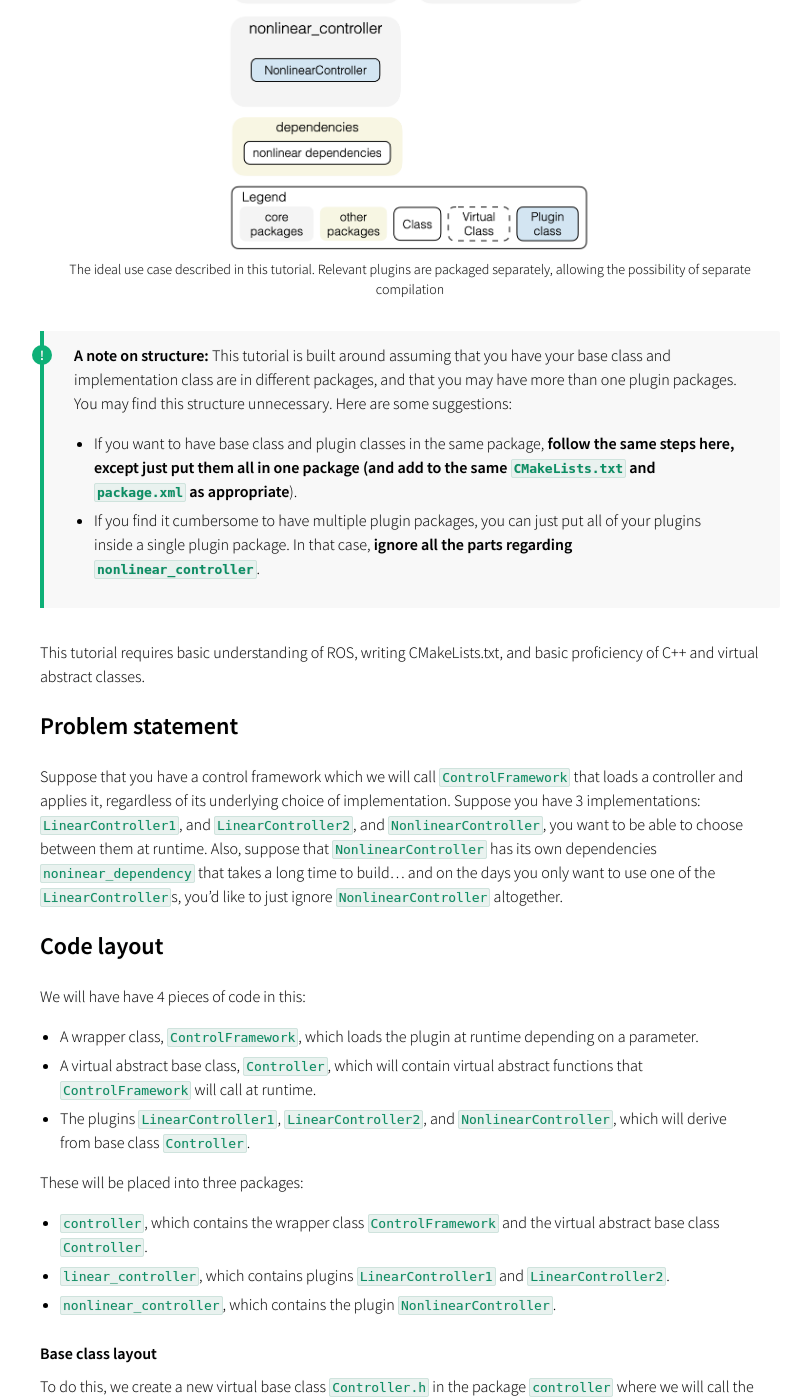
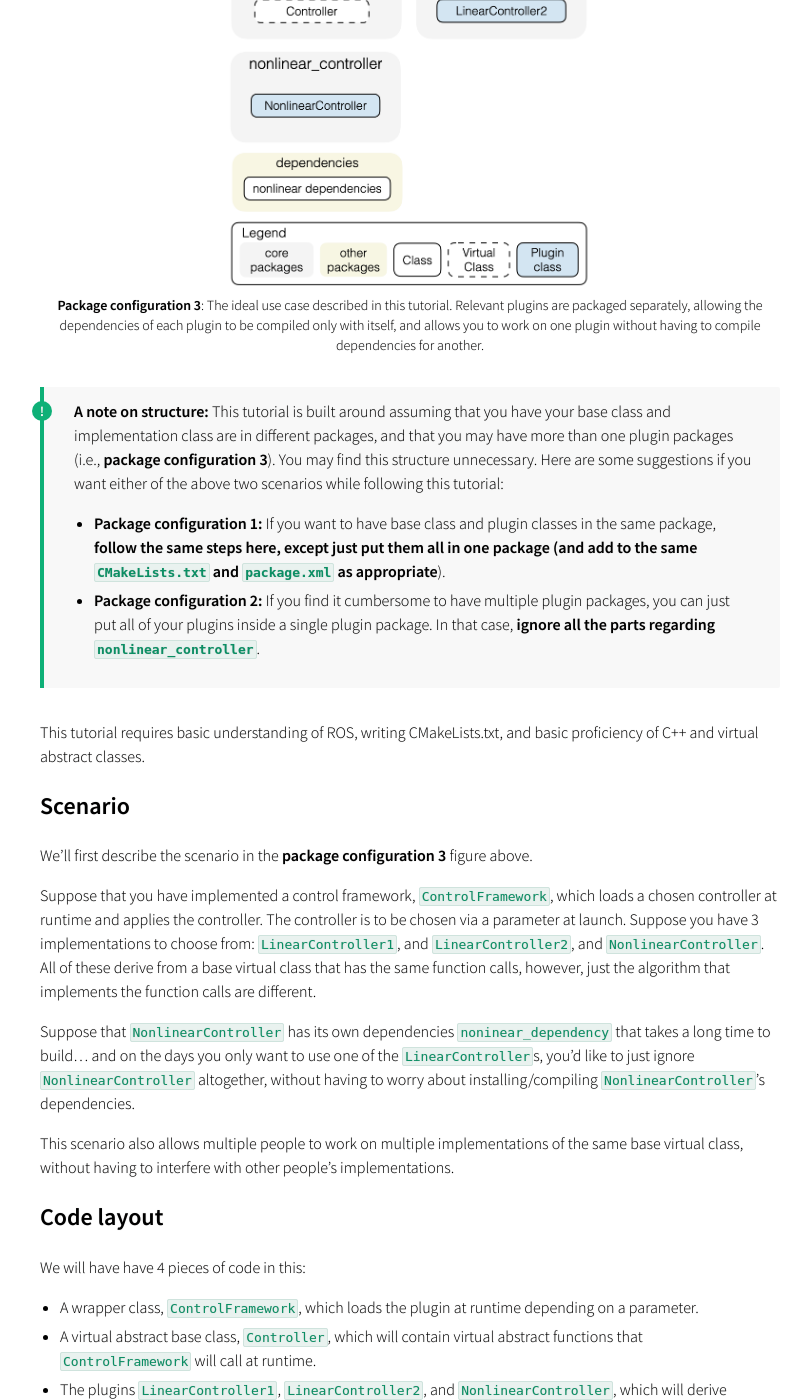
Before and after one commit to xuningy/xuningy.github.io, a Jekyll site: the page built from _posts/2020-05-12-ros-pluginlib.md, in a window 1280 px wide and 1400 px high, scrolled down 1417 px. Shown: the whole window, without its empty margins (230-1038 px from the left). Built offline with Jekyll 4.4.1, drawn with Linux system fonts in a browser that asks for light colours; some of the changed text lies outside the part shown.

Commit message:
Update some old blog posts

````diff
--- a/_posts/2020-05-12-ros-pluginlib.md
+++ b/_posts/2020-05-12-ros-pluginlib.md
@@ -14,37 +14,40 @@ However I've found that most of the tutorials illustrate only the base cases whe
 
 <div class="row">
     <div class="col">
-    {% include image.html url="/assets/2020-05-12-ros-pluginlib/all-in-one.png" description="The base class of the plugin and the implementations all in one package. This makes it difficult to work on individual plugins without having to compile all of the other plugins and their dependencies." width="100%" %}
+    {% include image.html url="/assets/2020-05-12-ros-pluginlib/all-in-one.png" description="<b>Package configuration 1</b>: The base class of the plugin and the implementations all in one package. This makes it difficult to work on individual plugins without having to compile all of the other plugins and their dependencies." width="100%" %}
     </div>
     <div class="col">
-        {% include image.html url="/assets/2020-05-12-ros-pluginlib/plugin-separated.png" description="The base plugin in one package, and the plugins all in one package. This is effectively the same as the before, all of the plugins are still in the same package." width="100%" %}
+        {% include image.html url="/assets/2020-05-12-ros-pluginlib/plugin-separated.png" description="<b>Package configuration 2</b>: The base class of the plugin in one package, and the plugins all in a separate package. Implementation wise, this is effectively the same as the before, as all of the plugins are all bundled in the same package thus we have to compile all the dependencies of all the plugins, regardless of the plugin being used." width="100%" %}
     </div>
 </div>
 
 
 The more proper usage case is illustrated as follows, where relevant plugins are packaged separately, allowing the possibility of separate compilation. This is the most helpful use case, when you design your code architecture for loading various planners, controllers, etc.  This is a quick tutorial to showcase how to set up this architecture.
 
-{% include image.html url="/assets/2020-05-12-ros-pluginlib/ideal.png" description="The ideal use case described in this tutorial. Relevant plugins are packaged separately, allowing the possibility of separate compilation" width="50%" %}
+{% include image.html url="/assets/2020-05-12-ros-pluginlib/ideal.png" description="<b>Package configuration 3</b>: The ideal use case described in this tutorial. Relevant plugins are packaged separately, allowing the dependencies of each plugin to be compiled only with itself, and allows you to work on one plugin without having to compile dependencies for another." width="50%" %}
 
 
 <div class="tip">
 <b>A note on structure:</b>
 
-This tutorial is built around assuming that you have your base class and implementation class are in different packages, and that you may have more than one plugin packages. You may find this structure unnecessary. Here are some suggestions:
+This tutorial is built around assuming that you have your base class and implementation class are in different packages, and that you may have more than one plugin packages (i.e., <b>package configuration 3</b>). You may find this structure unnecessary. Here are some suggestions if you want either of the above two scenarios while following this tutorial:
 
 <ul>
-<li>If you want to have base class and plugin classes in the same package, <b>follow the same steps here, except just put them all in one package (and add to the same <code>CMakeLists.txt</code> and <code>package.xml</code> as appropriate</b>).</li>
-<li>If you find it cumbersome to have multiple plugin packages, you can just put all of your plugins inside a single plugin package. In that case, <b>ignore all the parts regarding <code>nonlinear_controller</code></b>.</li>
+<li> <b>Package configuration 1:</b> If you want to have base class and plugin classes in the same package, <b>follow the same steps here, except just put them all in one package (and add to the same <code>CMakeLists.txt</code> and <code>package.xml</code> as appropriate</b>).</li>
+<li> <b>Package configuration 2:</b> If you find it cumbersome to have multiple plugin packages, you can just put all of your plugins inside a single plugin package. In that case, <b>ignore all the parts regarding <code>nonlinear_controller</code></b>.</li>
 </ul>
 </div>
 
 This tutorial requires basic understanding of ROS, writing CMakeLists.txt, and basic proficiency of C++ and virtual abstract classes.
 
-## Problem statement
+## Scenario
+We'll first describe the scenario in the **package configuration 3** figure above.
 
-Suppose that you have a control framework which we will call `ControlFramework` that loads a controller and applies it, regardless of its underlying choice of implementation. Suppose you have 3 implementations: `LinearController1`, and `LinearController2`, and `NonlinearController`, you want to be able to choose between them at runtime. Also, suppose that `NonlinearController` has its own dependencies `noninear_dependency` that takes a long time to build... and on the days you only want to use one of the `LinearController`s, you'd like to just ignore `NonlinearController` altogether.
+Suppose that you have implemented a control framework, `ControlFramework`, which loads a chosen controller at runtime and applies the controller. The controller is to be chosen via a parameter at launch. Suppose you have 3 implementations to choose from: `LinearController1`, and `LinearController2`, and `NonlinearController`. All of these derive from a base virtual class that has the same function calls, however, just the algorithm that implements the function calls are different.
 
+Suppose that `NonlinearController` has its own dependencies `noninear_dependency` that takes a long time to build... and on the days you only want to use one of the `LinearController`s, you'd like to just ignore `NonlinearController` altogether, without having to worry about installing/compiling `NonlinearController`'s dependencies.
 
+This scenario also allows multiple people to work on multiple implementations of the same base virtual class, without having to interfere with other people's implementations.
 
 
 ## Code layout
@@ -78,6 +81,7 @@ controller
 ```
 
 #### Plugin classes layout
+
 These are pretty standard, but notice the addition of a `plugins.xml`. Their names doesn't really matter, whatever you like as long as you are consistent:
 ```
 linear_controller
@@ -438,3 +442,8 @@ private:
 ```
 
 And voila! You can now use `controller_` as a normal pointer to your controller and use it as normal.
+
+
+<div class="tip">
+You can make the call to implementation even more general by replacing the above if-else statements by using consistent naming and string concatenation in lieu of <code>...createInstance("control::CLASS_NAME_HERE")...</code> ! Feel free to do so if you are able to make sure that your class names are consistent.
+</div>
````
Also changed, not shown: _posts/2019-04-17-building-credit-from-zero.md (+3 -3 lines).
